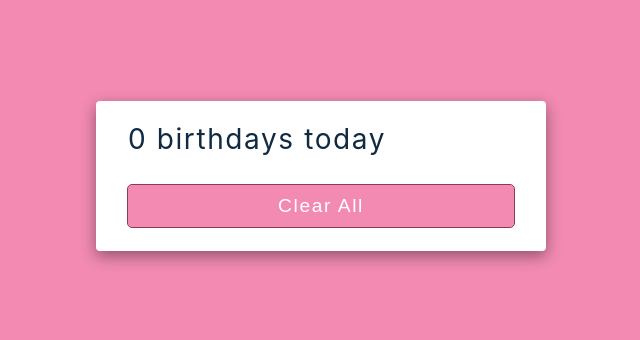
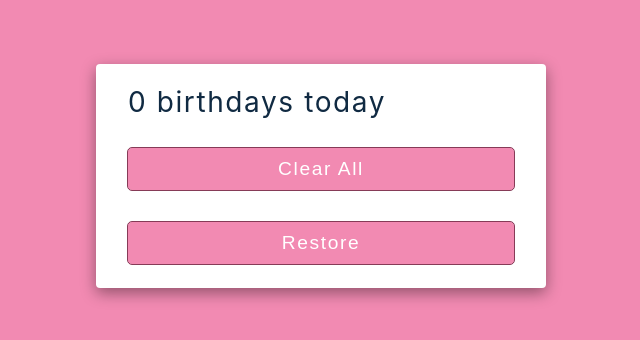
Before and after one commit to stanli2001/react-usestate-project-birthday-reminder, a React (Create React App) app: page / in a window 1280 px wide. Shown: the part 224-564 px from the top of the page, without its empty margins (319-959 px from the left). Built offline with nearby package versions, Linux system fonts and the light colour scheme.

Commit message:
Enable Restore Buttom to return right people

```diff
--- a/src/App.js
+++ b/src/App.js
@@ -17,8 +17,8 @@ function App() {
   //Add Month and Day of DOB to the person array
   //Create filtered array, which is the list of person whose birthday is today
   //return the filtered array for display
-  const filterPeople = () => {
-    const newPeople = people.map((person) => ({
+  const filterPeople = (peopledata) => {
+    const newPeople = peopledata.map((person) => ({
       ...person,
       dobmonth: getMonth(person.DOB),
       dobday: getDay(person.DOB),
@@ -34,10 +34,10 @@ function App() {
   };
 
   useEffect(() => {
-    filterPeople();
+    filterPeople(data);
   },[]);
   const refreshPage = () => {
-    setPeople(data);
+    filterPeople(data);
     // window.location.reload();
   };
   return (
@@ -52,7 +52,7 @@ function App() {
         >
           Clear All
         </button>
-        {/* <button onClick={refreshPage}>Restore</button> */}
+        <button onClick={refreshPage}>Restore</button>
       </section>
     </main>
   );
```
